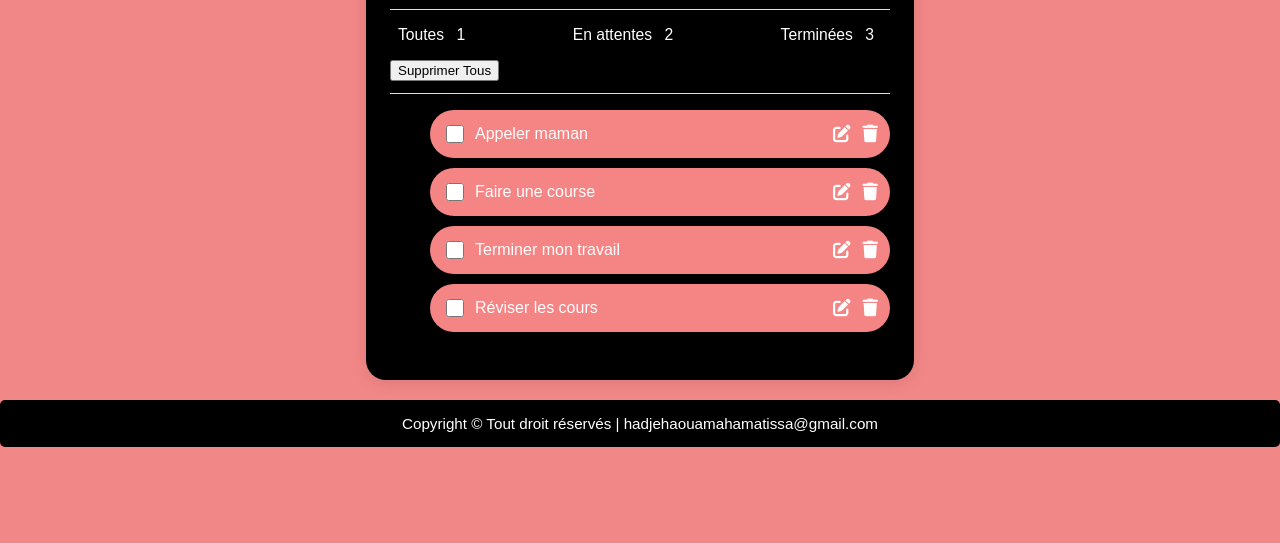
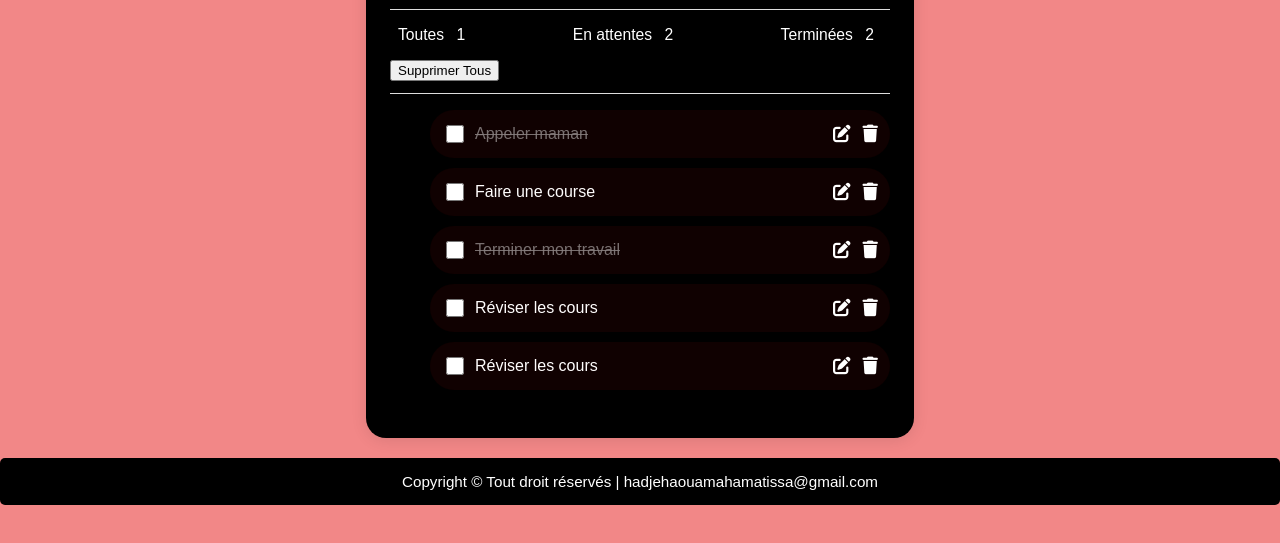
Before and after one commit to hadjehaouamahamatissa/my-todo-list, a plain HTML site: page index.html in a window 1280 px wide. Shown: the part 219-762 px from the top of the page. Drawn offline with Linux system fonts and the light colour scheme.

Commit message:
finished a task

```diff
--- a/index.html
+++ b/index.html
@@ -26,7 +26,7 @@
        <div class="filters">
         <span class="active" id="all">Toutes <span id="AllCompteur">1</span></span>
         <span id="all">En attentes <span id="pendingAllCompteur">2</span></span>
-        <span id="completed">Terminées <span id="completedCompteur">3</span></span>
+        <span id="completed">Terminées <span id="completedCompteur"></span></span>
 
 
        </div>
@@ -39,7 +39,7 @@
         <li>
             <label>
                 <input type="checkbox">
-                <span>Appeler maman  </span>
+                <span class="checked">Appeler maman  </span>
             </label>
             <span class="editBtn"></span><i class="fa-solid fa-pen-to-square"></i>
             <i class="fa-solid fa-trash"></i>
@@ -55,7 +55,15 @@
         <li>
             <label>
                 <input type="checkbox">
-                <span>Terminer mon travail  </span>
+                <span class="checked">Terminer mon travail  </span>
+            </label>
+            <span class="editBtn"></span><i class="fa-solid fa-pen-to-square"></i>
+            <span class="deleteBtn"></span><i class="fa-solid fa-trash"></i>
+        </li>
+        <li>
+            <label>
+                <input type="checkbox">
+                <span>Réviser les cours  </span>
             </label>
             <span class="editBtn"></span><i class="fa-solid fa-pen-to-square"></i>
             <span class="deleteBtn"></span><i class="fa-solid fa-trash"></i>
--- a/script.js
+++ b/script.js
@@ -14,8 +14,8 @@ const addTask = () => {
             <span class="editBtn"><i class="fa-solid fa-pen-to-square"></i></span>
             <span class="deleteBtn"><i class="fa-solid fa-trash"></i></span>
         `;
-        tasks.appendChild(li);
-        inputField.value = "";
+    tasks.appendChild(li);
+    inputField.value = "";
     // console.log(li);
 
     const checkBox = li.querySelector("input");
@@ -26,18 +26,29 @@ const addTask = () => {
     // console.log(checkBox);
     checkBox.addEventListener("click", () => {
         span1.classList.toggle("checked");
+        counter();
     })
 
-    editBtn.addEventListener("click", function() {
+    editBtn.addEventListener("click", function () {
         console.log("hello");
 
         const taskUpdate = prompt("editer une tache:", span1.textContent);
-        if (taskUpdate !== null){
+        if (taskUpdate !== null) {
             span1.textContent = taskUpdate;
             checkBox.checked = false;
             span1.classList.remove("checked");
 
         }
+        counter();
+    })
+};
 
-    })
-    };
+const counter = () => {
+    let completedTasks = document.querySelectorAll(".checked").length;
+    let compteur = document.getElementById("completedCompteur");
+    compteur.innerText = completedTasks;
+
+
+}
+
+counter();
--- a/style.css
+++ b/style.css
@@ -94,7 +94,7 @@ hr {
     display: flex;
     align-items: center;
     justify-content: space-between;
-    background: rgb(245, 132, 132);
+    background: rgb(16, 1, 1);
     color: rgb(255, 253, 253);
     margin-bottom: 10px;
     padding: 12px 12px;
```
